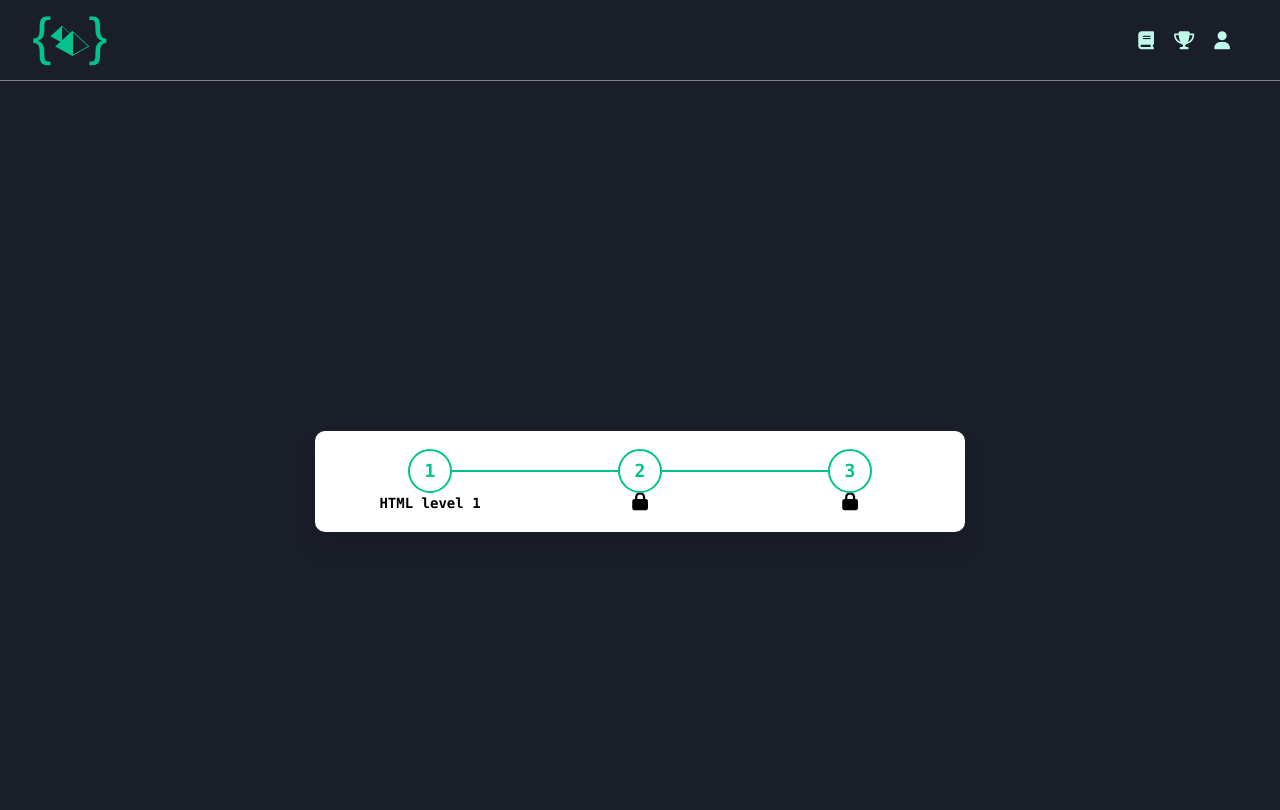
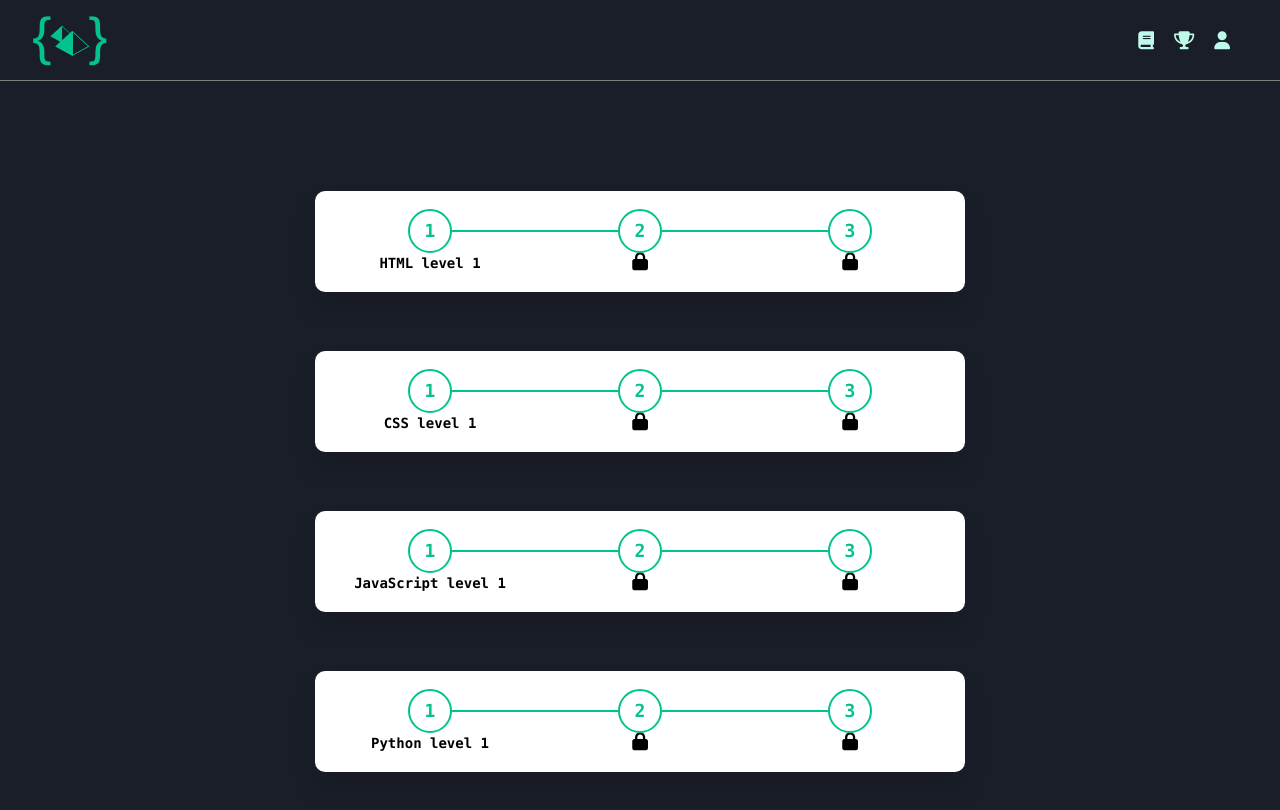
Before and after one commit to Lautaro1387/CodeClimber, a React (Create React App) app: page /home in a window 1280 px wide. Shown: the top 810 px of the page. Built offline with nearby package versions, Linux system fonts and the light colour scheme.

Commit message:
Fix and finish

```diff
--- a/src/App.css
+++ b/src/App.css
@@ -2405,19 +2405,6 @@ ul.lists-landing{
   font-weight: 600;
   margin-top: 10px;
 }
-/*
-.current-item .progress-count:before,
-.current-item ~ .step-wizard-item .progress-count:before{
-  display: none;
-}
-.current-item ~ .step-wizard-item .progress-count:after{
-  height:10px;
-  width:10px;
-}
-.current-item ~ .step-wizard-item .progress-label{
-  opacity: 0.5;
-}
-*/
 .current-item .progress-count:after{
   background: #fff;
   border: 2px solid #01c38e;
@@ -2581,5 +2568,15 @@ ul.lists-landing{
   font-size: 35px;
   color: white;
 }
-.h1con-pro{
-}
+.quiz-route .progress-count.done {
+  background-color: green;
+  color: white;
+  border-radius: 50%;
+  display: flex;
+  justify-content: center;
+  align-items: center;
+  font-size: 12px;
+}
+.quiz-route .progress-count.done::before {
+  content: "✓";
+}
--- a/src/components/Profile.js
+++ b/src/components/Profile.js
@@ -26,7 +26,7 @@ export const Profile = () => {
         <div className="profile-box">
       <img src={require('../images/default.png')} alt="Foto de perfil" className='img-profile' onClick={handleFotoClick} />
           <br></br>
-          <p className='name-profile'>{username}</p>
+          <p className='name-profile'>DemoDay</p>
           <p className='score-profile'>{points} score</p>
           <div className="medallas">
           <img src={require('../images/medalls.png')} alt="Medalla 3" className="medalla" />
--- a/src/components/QuizGame.js
+++ b/src/components/QuizGame.js
@@ -93,7 +93,7 @@ export const QuizGame = () => {
             </button>
             <p></p>
             <button onClick={() => {
-              localStorage.removeItem('selectedQuiz');
+              localStorage.getItem('selectedQuiz');
               window.location.href = "/home";
             }}>
               Home
--- a/src/components/QuizRoute.js
+++ b/src/components/QuizRoute.js
@@ -1,4 +1,6 @@
 import React, { useState, useEffect } from 'react';
+import { QuizGame } from './QuizGame.js';
+
 
 export const Quizroute = () => {
   const [selectedQuiz, setSelectedQuiz] = useState('');
@@ -13,10 +15,8 @@ export const Quizroute = () => {
       const progressCount = route.querySelector('.progress-count');
       if (route.getAttribute('href') === selectedQuiz) {
         progressCount.classList.add('done');
-        progressCount.textContent = '✓';
       } else {
         progressCount.classList.remove('done');
-        progressCount.textContent = route.dataset.quizNumber;
       }
     });
   }, []);
@@ -45,6 +45,9 @@ export const Quizroute = () => {
       alert('First complete level 1')
     } else {
       setSelectedQuiz(quizRoute.getAttribute('href'));
+      const progressCount = quizRoute.querySelector('.progress-count');
+      progressCount.classList.add('done');
+      progressCount.textContent = '';
       window.location.href = quizRoute.getAttribute('href');
     }
   };
@@ -55,20 +58,87 @@ export const Quizroute = () => {
       <ul className="step-wizard-list">
         <li className="step-wizard-item current-item">
           <a href="quiz/html/1" className="quiz-route" data-quiz-number="1" onClick={handleQuizClick}>
-              <span className="progress-count"><i className="fa fa-lock"></i></span>
+            <span className="progress-count">1</span>
             <span className="progress-label">HTML level 1</span>
           </a>
         </li>
         <li className="step-wizard-item current-item">
-            <a href="quiz/html/2" className="quiz-route" data-quiz-number="2" onClick={handleQuizClick} style={{ pointerEvents: isLevel1Complete ? 'auto' : 'none' }}>
-              <span className="progress-count"><i className="fa fa-lock"></i></span>
-              {!isLevel1Complete ? <i className="fa fa-lock"></i> : <span className="progress-label">HTML level 2</span>}
+          <a href="quiz/html/2" className="quiz-route" data-quiz-number="2" onClick={handleQuizClick}>
+            <span className="progress-count">2</span>
+            {!isLevel1Complete ? <i className="fa fa-lock"></i> : <span className="progress-label">HTML level 3</span>}
           </a>
         </li>
         <li className="step-wizard-item current-item">
-            <a href="quiz/html/3" className="quiz-route" data-quiz-number="3" onClick={handleQuizClick} style={{ pointerEvents: isLevel1Complete ? 'auto' : 'none' }}>
+          <a href="quiz/html/3" className="quiz-route" data-quiz-number="3" onClick={handleQuizClick}>
             <span className="progress-count">3</span>
             {!isLevel1Complete ? <i className="fa fa-lock"></i> : <span className="progress-label">HTML level 3</span>}
+          </a>
+        </li>
+      </ul>
+    </section>
+      <section class="step-wizard">
+        <ul class="step-wizard-list">
+        <li class="step-wizard-item current-item">
+                <a href="quiz/css/1" className="quiz-route" data-quiz-number="1" onClick={handleQuizClick}>
+                    <span class="progress-count">1</span>
+                    <span class="progress-label">CSS level 1</span>
+                    </a>
+                </li>
+                <li class="step-wizard-item current-item">
+                <a href="quiz/css/2" className="quiz-route" data-quiz-number="2" onClick={handleQuizClick}>
+                    <span class="progress-count">2</span>
+                    {!isLevel1Complete ? <i className="fa fa-lock"></i> : <span className="progress-label">HTML level 3</span>}
+                    </a>
+                </li>
+                <li class="step-wizard-item current-item">
+                <a href="quiz/css/3" className="quiz-route" data-quiz-number="3" onClick={handleQuizClick}>
+                    <span class="progress-count">3</span>
+                    {!isLevel1Complete ? <i className="fa fa-lock"></i> : <span className="progress-label">HTML level 3</span>}
+                    </a>
+                </li>
+            </ul>
+        </section>
+        <section class="step-wizard">
+        <ul class="step-wizard-list">
+            <li class="step-wizard-item current-item">
+                <a href="quiz/javascript/1" className="quiz-route" data-quiz-number="1" onClick={handleQuizClick}>
+                    <span class="progress-count">1</span>
+                    <span class="progress-label">JavaScript level 1</span>
+                    </a>
+                </li>
+                <li class="step-wizard-item current-item">
+                <a href="quiz/javascript/2" className="quiz-route" data-quiz-number="2" onClick={handleQuizClick}>
+                    <span class="progress-count">2</span>
+                    {!isLevel1Complete ? <i className="fa fa-lock"></i> : <span className="progress-label">HTML level 3</span>}
+                    </a>
+                </li>
+                <li class="step-wizard-item current-item">
+                <a href="quiz/javascript/3" className="quiz-route" data-quiz-number="3" onClick={handleQuizClick}>
+                    <span class="progress-count">3</span>
+                    {!isLevel1Complete ? <i className="fa fa-lock"></i> : <span className="progress-label">HTML level 3</span>}
+                    </a>
+                </li>
+            </ul>
+        </section>
+        <section class="step-wizard">
+        <ul class="step-wizard-list">
+        <li class="step-wizard-item current-item">
+                <a href="quiz/python/1" className="quiz-route" data-quiz-number="1" onClick={handleQuizClick}>
+                    <span class="progress-count">1</span>
+                    <span class="progress-label">Python level 1</span>
+                    </a>
+                </li>
+                <li class="step-wizard-item current-item">
+                <a href="quiz/python/2" className="quiz-route" data-quiz-number="2" onClick={handleQuizClick}>
+                    <span class="progress-count">2</span>
+                    {!isLevel1Complete ? <i className="fa fa-lock"></i> : <span className="progress-label">HTML level 3</span>}
+                    </a>
+                </li>
+                <li class="step-wizard-item current-item">
+                <a href="quiz/python/3" className="quiz-route" data-quiz-number="3" onClick={handleQuizClick}>
+                    <span class="progress-count">3</span>
+                    {!isLevel1Complete ? <i className="fa fa-lock"></i> : <span className="progress-label">HTML level 3</span>}
+
                     </a>
                 </li>
             </ul>
```
Also changed, not shown: src/components/dataRank.js (+76 -4 lines). Lines whose indentation alone changed are shown as unchanged.
